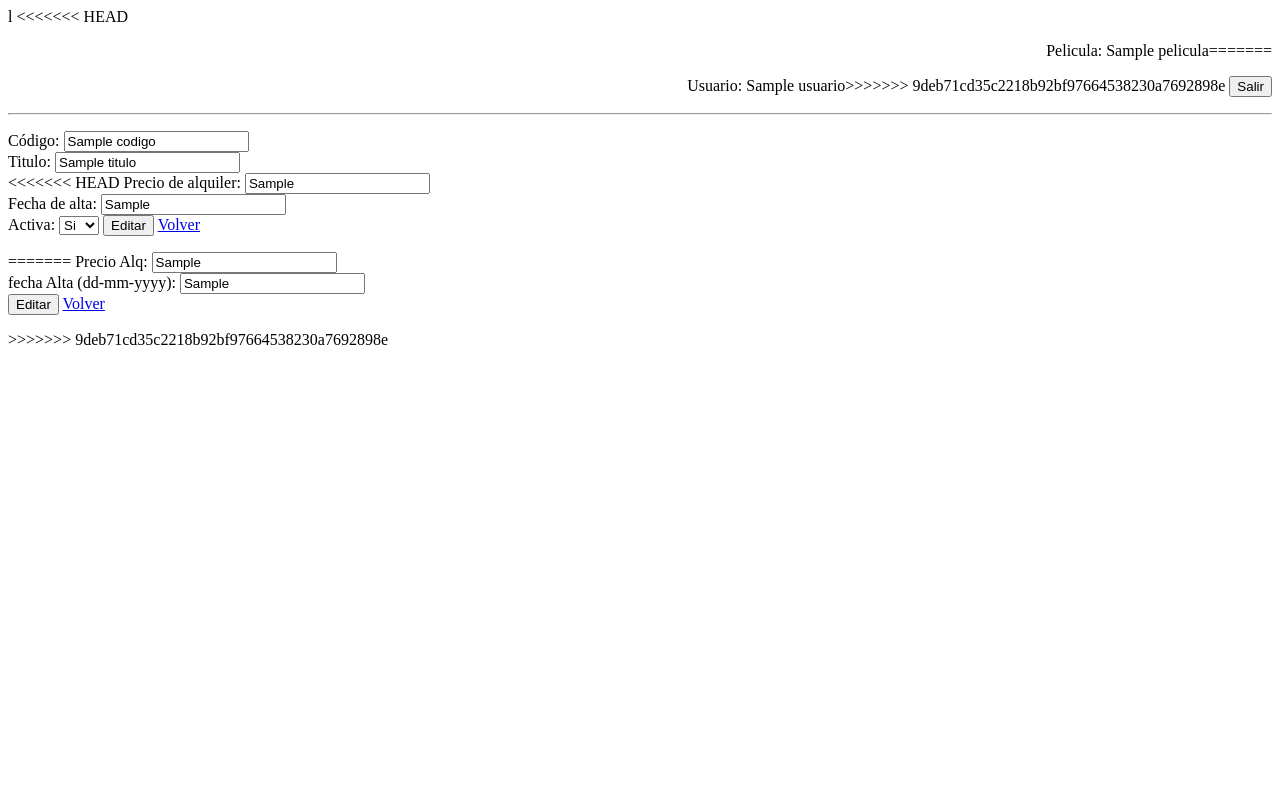
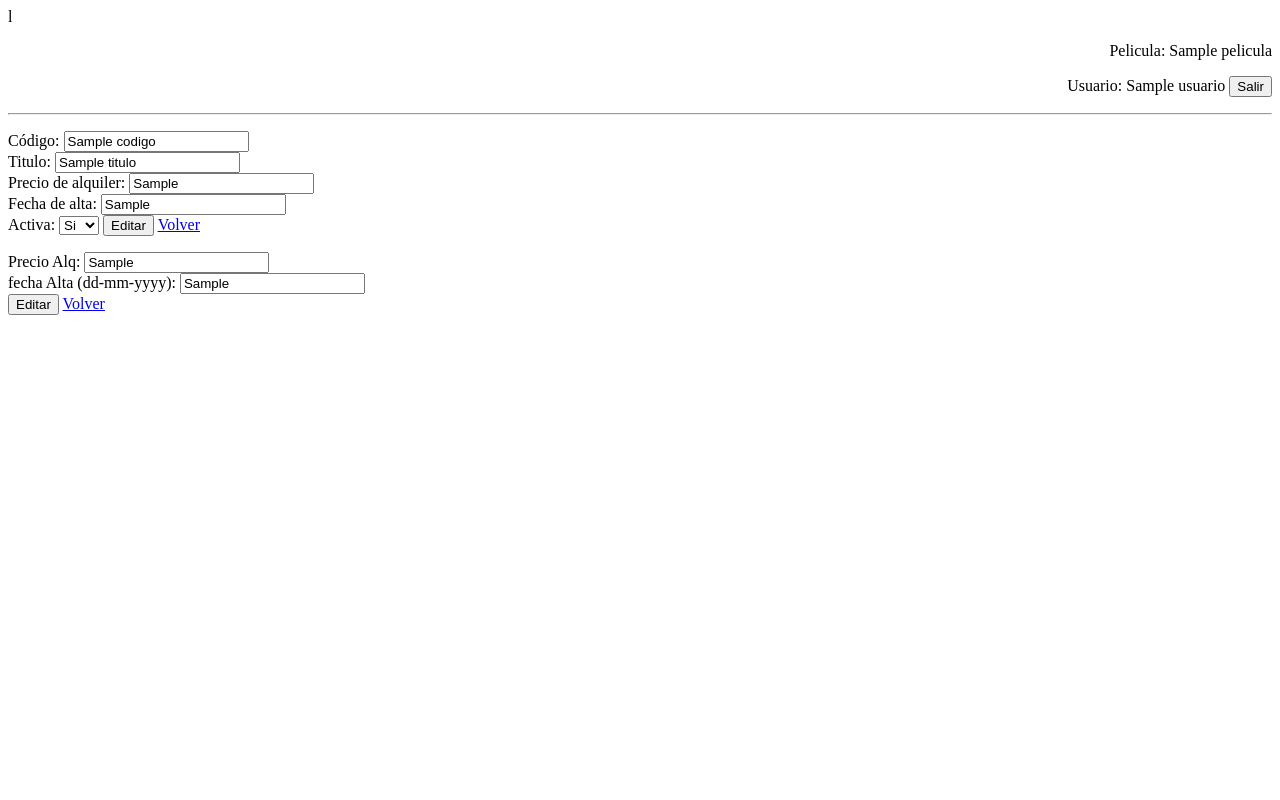
Before and after one commit to ricpelo/videoclub, a CodeIgniter app: the page made by application/views/peliculas_editar.php in a window 1280 px wide. Run offline with CodeIgniter, Linux system fonts and the light colour scheme; the template is opened without the code that fills it: most values are stand-ins (such as "Sample title", 1, 10 or a date in 2020).

Commit message:
actualizacion1

```diff
--- a/application/views/peliculas_editar.php
+++ b/application/views/peliculas_editar.php
@@ -2,19 +2,17 @@
 <html>
   <head>
     <meta http-equiv="Content-Type" content="text/html;charset=utf-8" />
-<<<<<<< HEAD
     <title>Editar pelicula</title>
   </head>
   <body>
     <?= form_open('usuarios/logout') ?>
       <p align="right">Pelicula: <?= $pelicula ?>
-=======
+
     <title>Editar peliculas</title>
   </head>
   <body>
     <?= form_open('usuarios/logout') ?>
       <p align="right">Usuario: <?= $usuario ?>
->>>>>>> 9deb71cd35c2218b92bf97664538230a7692898e
       <?= form_submit('salir', 'Salir') ?>
       </p>
     <?= form_close() ?><hr/>
@@ -24,7 +22,6 @@
       <?= form_input('codigo', set_value('codigo', $codigo), 'readonly') ?><br/>
       <?= form_label('Titulo:', 'titulo') ?>
       <?= form_input('titulo', set_value('titulo', $titulo)) ?><br/>
-<<<<<<< HEAD
       <?= form_label('Precio de alquiler:', 'precio_alq') ?>
       <?= form_input('precio_alq', set_value('precio_alq', $precio_alquiler)) ?><br/>
       <?= form_label('Fecha de alta:', 'fech_alt_pel') ?>
@@ -39,8 +36,6 @@
     <?= form_close() ?></p>
   </body>
 </html>
-
-=======
       <?= form_label('Precio Alq:', 'precio_alq') ?>
       <?= form_input('precio_alq', set_value('precio_alq', $precio_alq)) ?><br/>
       <?= form_label('fecha Alta (dd-mm-yyyy):', 'fech_alt_pel') ?>
@@ -50,4 +45,3 @@
     <?= form_close() ?></p>
   </body>
 </html>
->>>>>>> 9deb71cd35c2218b92bf97664538230a7692898e
```
